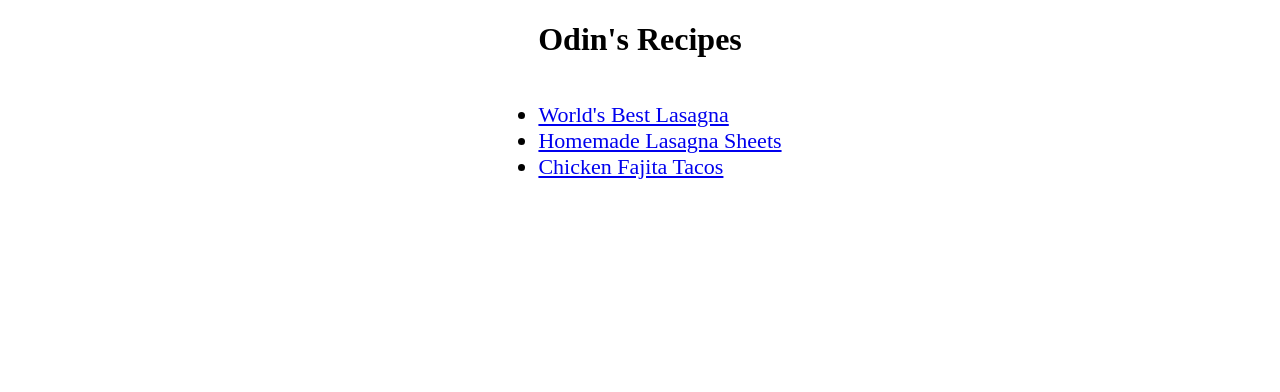
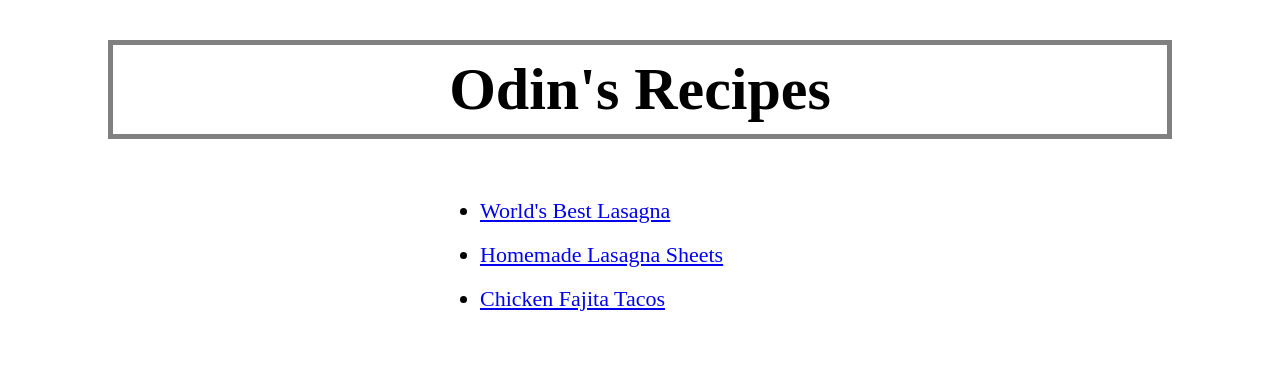
Before and after one commit to mrrayoon/odin_recipes, a plain HTML site: page index.html in a window 1280 px wide. Drawn offline with Linux system fonts and the light colour scheme.

Commit message:
Change styling for index page

```diff
--- a/style.css
+++ b/style.css
@@ -1,17 +1,32 @@
 .main-header {
   height: auto;
+  font-size: 60px;
   text-align: center;
+
+  /* box-sizing: border-box; */
+  border: solid 5px gray;
+  padding: 10px;
+  margin: 40px;
+  margin-left: 100px;
+  margin-right: 100px;
 }
 
 div.recipe-list {
-  /* width: 300px; */
+  /* height: 200px;
+  width: 400px; */
+  /* border: solid 5px gray; */
   font-size: 22px;
   text-align: center;
 }
 
 ul.recipe-ul {
+  margin: 10px;
+  height: 200px;
+  width: 400px;
+  box-sizing: border-box;
   display: inline-block;
   text-align: left;
+  line-height: 2;
 }
 
 a:link, a:visited {
```
